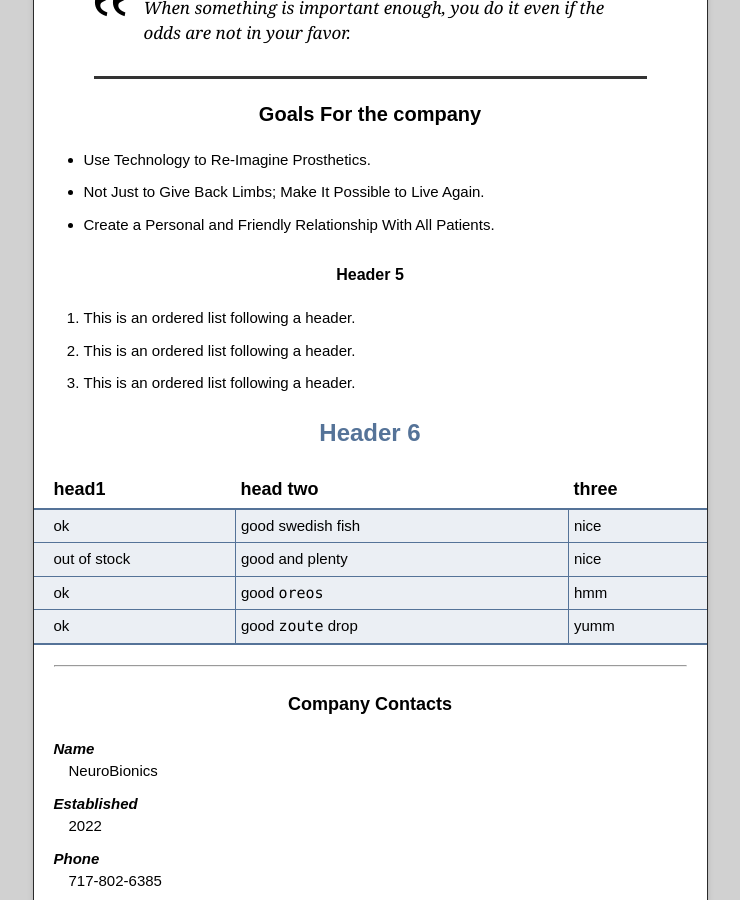
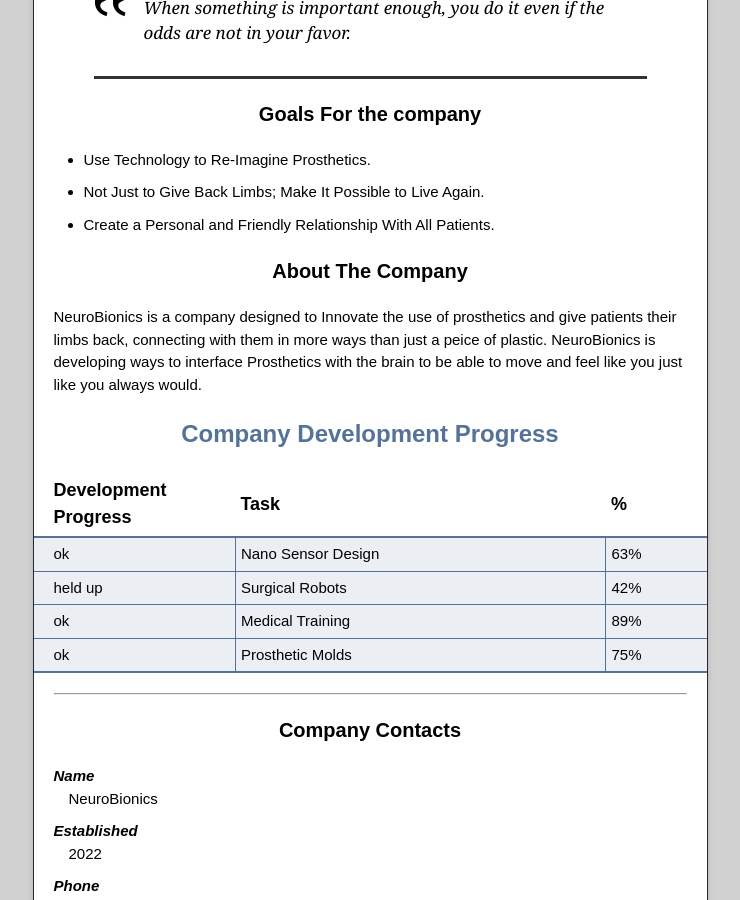
Before and after one commit to EricAndCo/NeuroBionics, a Jekyll site: the page built from index.md, in a window 1280 px wide and 900 px high, scrolled down 528 px. Shown: the whole window, without its empty margins (270-1010 px from the left). Built offline with Jekyll 4.4.1, drawn with Linux system fonts in a browser that asks for light colours; the repository's description, which GitHub fills in, is left out.

Commit message:
index update

```diff
--- a/index.md
+++ b/index.md
@@ -18,27 +18,25 @@ layout: default
 *   Not Just to Give Back Limbs; Make It Possible to Live Again.
 *   Create a Personal and Friendly Relationship With All Patients.
 
-##### Header 5
+### About The Company
 
-1.  This is an ordered list following a header.
-2.  This is an ordered list following a header.
-3.  This is an ordered list following a header.
+NeuroBionics is a company designed to Innovate the use of prosthetics and give patients their limbs back, connecting with them in more ways than just a peice of plastic. NeuroBionics is developing ways to interface Prosthetics with the brain to be able to move and feel like you just like you always would.
 
-## Header 6
+## Company Development Progress
 
-| head1        | head two          | three |
-|:-------------|:------------------|:------|
-| ok           | good swedish fish | nice  |
-| out of stock | good and plenty   | nice  |
-| ok           | good `oreos`      | hmm   |
-| ok           | good `zoute` drop | yumm  |
+| Development Progress | Task              | %     |
+|:---------------------|-------------------|:------|
+| ok                   | Nano Sensor Design| 63%   |
+| held up              | Surgical Robots   | 42%   |
+| ok                   | Medical Training  | 89%   |
+| ok                   | Prosthetic Molds  | 75%   |
 
 * * *
 
 
 
 
-#### Company Contacts
+### Company Contacts
 
 <dl>
 <dt>Name</dt>
```
